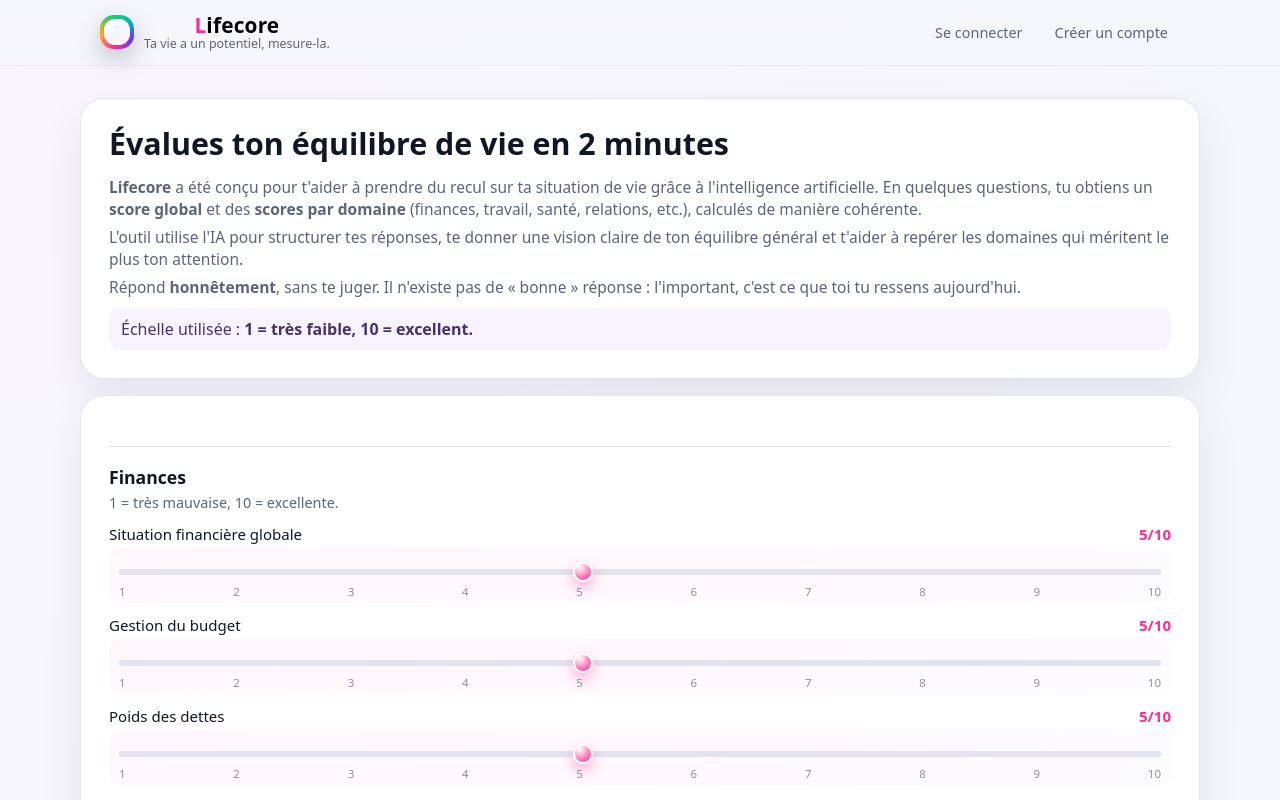
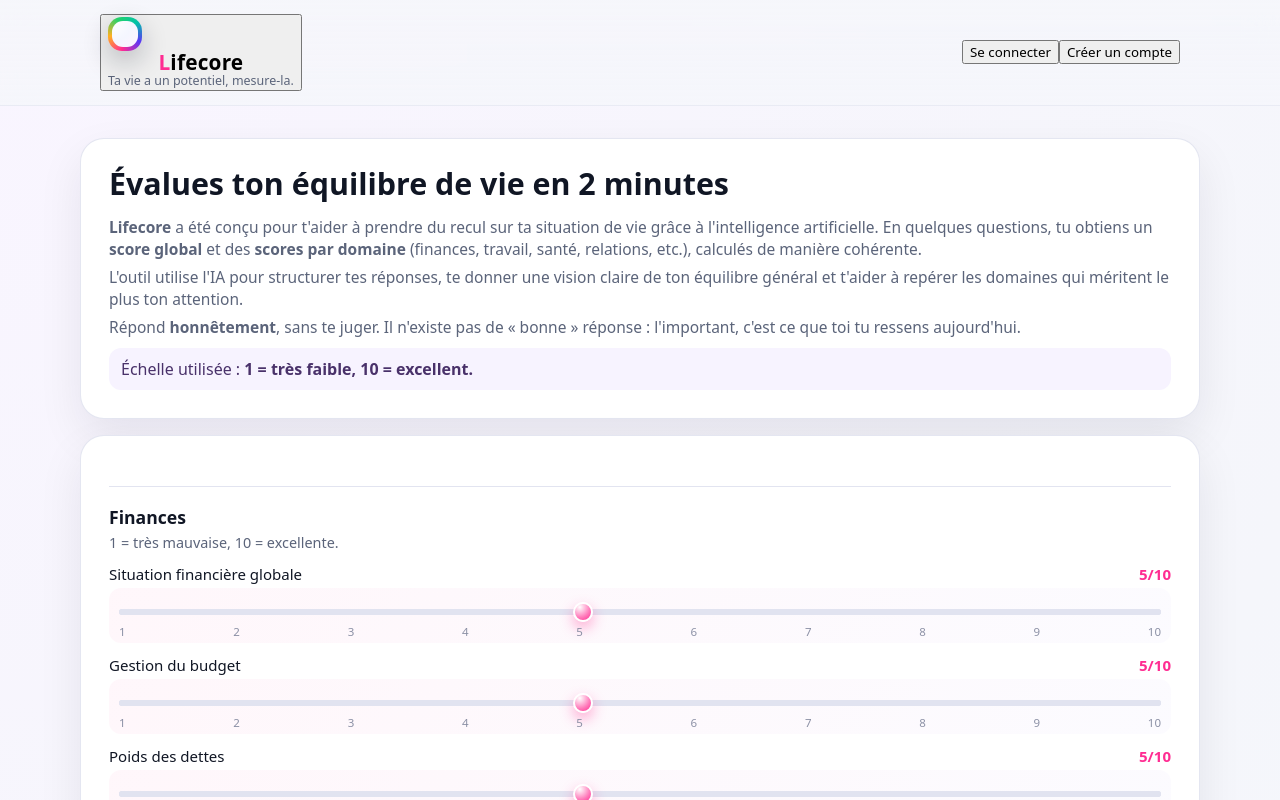
Before and after one commit to Brax971/Lifescore, a Next.js app: page / in a window 1280 px wide. Shown: the top 800 px of the page. Built offline with nearby package versions, Linux system fonts and the light colour scheme.

Commit message:
Update page.js

```diff
--- a/app/page.js
+++ b/app/page.js
@@ -163,10 +163,10 @@ export default function HomePage() {
       {/* HEADER */}
       <header className="lk-header">
         <div className="lk-header-inner">
-          {/* Logo / retour accueil */}
+          {/* Logo + titre cliquables (reviennent à l’accueil) */}
           <button
             type="button"
-            className="lk-brand"
+            className="lk-brand-button"
             onClick={() => {
               const el = document.getElementById("lk-home");
               if (el) {
@@ -176,11 +176,8 @@ export default function HomePage() {
                 });
               }
             }}
-            style={{ background: "none", border: "none", padding: 0 }}
           >
-            <div className="lk-brand-mark">
-              <div className="lk-brand-pulse" />
-            </div>
+            <div className="lk-brand-mark" />
             <div className="lk-brand-text">
               <span className="lk-brand-name">Lifecore</span>
               <span className="lk-brand-tagline">
@@ -189,14 +186,17 @@ export default function HomePage() {
             </div>
           </button>
 
-          {/* Actions compte */}
-          <nav className="lk-nav">
-            <button type="button" className="lk-nav-link">
+          {/* Boutons authentification */}
+          <nav className="lk-nav-auth">
+            <button
+              type="button"
+              className="lk-auth-link lk-auth-link-ghost"
+            >
               Se connecter
             </button>
             <button
               type="button"
-              className="lk-nav-link lk-nav-link-primary"
+              className="lk-auth-link lk-auth-link-primary"
             >
               Créer un compte
             </button>
@@ -250,10 +250,7 @@ export default function HomePage() {
                   {domain.questions.map((question) => {
                     const value = answers[question.id] ?? 5;
                     return (
-                      <div
-                        key={question.id}
-                        className="lk-question-row"
-                      >
+                      <div key={question.id} className="lk-question-row">
                         <div className="lk-question-label-row">
                           <p className="lk-question-label">
                             {question.label}
@@ -278,7 +275,6 @@ export default function HomePage() {
                             }
                             className="lk-slider"
                           />
-                          {/* graduations 1 à 10 */}
                           <div className="lk-slider-ticks">
                             {Array.from({ length: 10 }, (_, i) => (
                               <span key={i + 1}>{i + 1}</span>
@@ -333,7 +329,7 @@ export default function HomePage() {
                   </p>
                   <p>
                     Ton LifeScore global est{" "}
-                      <strong>{getScoreText(results.globalScore)}</strong>.
+                    <strong>{getScoreText(results.globalScore)}</strong>.
                   </p>
                   <p>
                     Utilise ce score comme un point de départ : tu peux
@@ -435,7 +431,7 @@ export default function HomePage() {
           )}
         </section>
 
-        {/* À PROPOS – on la garde pour la mettre plus tard dans le footer/menu */}
+        {/* À PROPOS */}
         <section id="lk-about" className="lk-section">
           <div className="lk-card lk-card-main" style={{ marginTop: 20 }}>
             <h2>À propos de Lifecore</h2>
```
